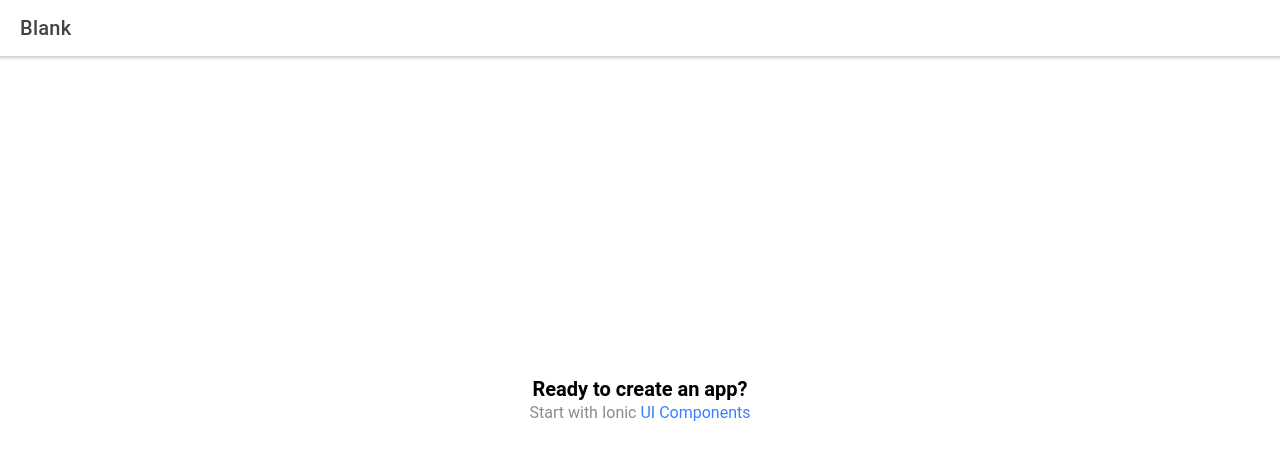
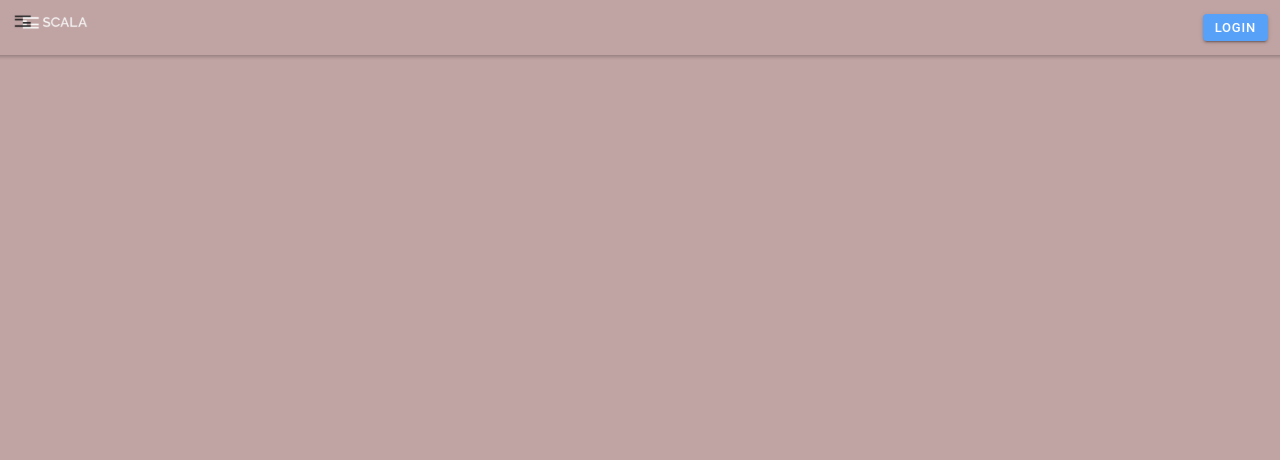
Before and after one commit to GurungPrabhu/Ionic-insta-clone, a React (Create React App) app: page /home in a window 1280 px wide. Shown: the top 460 px of the page. Built offline with nearby package versions, Linux system fonts and the light colour scheme.

Commit message:
feat: add header component

```diff
--- a/src/components/ExploreContainer.css
+++ /dev/null
@@ -1,24 +0,0 @@
-.container {
-  text-align: center;
-  position: absolute;
-  left: 0;
-  right: 0;
-  top: 50%;
-  transform: translateY(-50%);
-}
-
-.container strong {
-  font-size: 20px;
-  line-height: 26px;
-}
-
-.container p {
-  font-size: 16px;
-  line-height: 22px;
-  color: #8c8c8c;
-  margin: 0;
-}
-
-.container a {
-  text-decoration: none;
-}
--- a/src/components/ExploreContainer.tsx
+++ /dev/null
@@ -1,14 +0,0 @@
-import './ExploreContainer.css';
-
-interface ContainerProps { }
-
-const ExploreContainer: React.FC<ContainerProps> = () => {
-  return (
-    <div className="container">
-      <strong>Ready to create an app?</strong>
-      <p>Start with Ionic <a target="_blank" rel="noopener noreferrer" href="https://ionicframework.com/docs/components">UI Components</a></p>
-    </div>
-  );
-};
-
-export default ExploreContainer;
--- /dev/null
+++ b/src/components/header/header.tsx
@@ -0,0 +1,31 @@
+import React from "react";
+import {
+  IonButton,
+  IonCol,
+  IonGrid,
+  IonHeader,
+  IonImg,
+  IonRow,
+} from "@ionic/react";
+import "./style.css";
+
+const Header: React.FC = () => {
+  return (
+    <IonHeader>
+      <IonGrid>
+        <IonRow className="header-row">
+          <IonCol size="auto">
+            <IonImg src="./assets/scala.svg" className="scala-image" />
+          </IonCol>
+          <IonCol size="auto">
+            <IonButton color="primary" size="small">
+              Login
+            </IonButton>
+          </IonCol>
+        </IonRow>
+      </IonGrid>
+    </IonHeader>
+  );
+};
+
+export { Header };
--- /dev/null
+++ b/src/components/header/style.css
@@ -0,0 +1,8 @@
+.scala-image {
+  width: auto;
+  height: 1.5rem;
+}
+
+.header-row {
+  justify-content: space-between;
+}
--- /dev/null
+++ b/src/components/index.ts
@@ -0,0 +1 @@
+export * from "./header/header";
--- a/src/pages/Home.tsx
+++ b/src/pages/Home.tsx
@@ -1,22 +1,12 @@
-import { IonContent, IonHeader, IonPage, IonTitle, IonToolbar } from '@ionic/react';
-import ExploreContainer from '../components/ExploreContainer';
-import './Home.css';
+import { IonContent, IonPage } from "@ionic/react";
+import { Header } from "../components";
+import "./Home.css";
 
 const Home: React.FC = () => {
   return (
     <IonPage>
-      <IonHeader>
-        <IonToolbar>
-          <IonTitle>Blank</IonTitle>
-        </IonToolbar>
-      </IonHeader>
       <IonContent fullscreen>
-        <IonHeader collapse="condense">
-          <IonToolbar>
-            <IonTitle size="large">Blank</IonTitle>
-          </IonToolbar>
-        </IonHeader>
-        <ExploreContainer />
+        <Header />
       </IonContent>
     </IonPage>
   );
--- a/src/theme/variables.css
+++ b/src/theme/variables.css
@@ -4,7 +4,7 @@ http://ionicframework.com/docs/theming/ */
 /** Ionic CSS Variables **/
 :root {
   /** primary **/
-  --ion-color-primary: #3880ff;
+  --ion-color-primary: #57a1f9;
   --ion-color-primary-rgb: 56, 128, 255;
   --ion-color-primary-contrast: #ffffff;
   --ion-color-primary-contrast-rgb: 255, 255, 255;
@@ -74,163 +74,7 @@ http://ionicframework.com/docs/theming/ */
   --ion-color-light-contrast-rgb: 0, 0, 0;
   --ion-color-light-shade: #d7d8da;
   --ion-color-light-tint: #f5f6f9;
+
+  /* Theme override */
+  --ion-background-color: #c0a3a3;
 }
-
-@media (prefers-color-scheme: dark) {
-  /*
-   * Dark Colors
-   * -------------------------------------------
-   */
-
-  body {
-    --ion-color-primary: #428cff;
-    --ion-color-primary-rgb: 66,140,255;
-    --ion-color-primary-contrast: #ffffff;
-    --ion-color-primary-contrast-rgb: 255,255,255;
-    --ion-color-primary-shade: #3a7be0;
-    --ion-color-primary-tint: #5598ff;
-
-    --ion-color-secondary: #50c8ff;
-    --ion-color-secondary-rgb: 80,200,255;
-    --ion-color-secondary-contrast: #ffffff;
-    --ion-color-secondary-contrast-rgb: 255,255,255;
-    --ion-color-secondary-shade: #46b0e0;
-    --ion-color-secondary-tint: #62ceff;
-
-    --ion-color-tertiary: #6a64ff;
-    --ion-color-tertiary-rgb: 106,100,255;
-    --ion-color-tertiary-contrast: #ffffff;
-    --ion-color-tertiary-contrast-rgb: 255,255,255;
-    --ion-color-tertiary-shade: #5d58e0;
-    --ion-color-tertiary-tint: #7974ff;
-
-    --ion-color-success: #2fdf75;
-    --ion-color-success-rgb: 47,223,117;
-    --ion-color-success-contrast: #000000;
-    --ion-color-success-contrast-rgb: 0,0,0;
-    --ion-color-success-shade: #29c467;
-    --ion-color-success-tint: #44e283;
-
-    --ion-color-warning: #ffd534;
-    --ion-color-warning-rgb: 255,213,52;
-    --ion-color-warning-contrast: #000000;
-    --ion-color-warning-contrast-rgb: 0,0,0;
-    --ion-color-warning-shade: #e0bb2e;
-    --ion-color-warning-tint: #ffd948;
-
-    --ion-color-danger: #ff4961;
-    --ion-color-danger-rgb: 255,73,97;
-    --ion-color-danger-contrast: #ffffff;
-    --ion-color-danger-contrast-rgb: 255,255,255;
-    --ion-color-danger-shade: #e04055;
-    --ion-color-danger-tint: #ff5b71;
-
-    --ion-color-dark: #f4f5f8;
-    --ion-color-dark-rgb: 244,245,248;
-    --ion-color-dark-contrast: #000000;
-    --ion-color-dark-contrast-rgb: 0,0,0;
-    --ion-color-dark-shade: #d7d8da;
-    --ion-color-dark-tint: #f5f6f9;
-
-    --ion-color-medium: #989aa2;
-    --ion-color-medium-rgb: 152,154,162;
-    --ion-color-medium-contrast: #000000;
-    --ion-color-medium-contrast-rgb: 0,0,0;
-    --ion-color-medium-shade: #86888f;
-    --ion-color-medium-tint: #a2a4ab;
-
-    --ion-color-light: #222428;
-    --ion-color-light-rgb: 34,36,40;
-    --ion-color-light-contrast: #ffffff;
-    --ion-color-light-contrast-rgb: 255,255,255;
-    --ion-color-light-shade: #1e2023;
-    --ion-color-light-tint: #383a3e;
-  }
-
-  /*
-   * iOS Dark Theme
-   * -------------------------------------------
-   */
-
-  .ios body {
-    --ion-background-color: #000000;
-    --ion-background-color-rgb: 0,0,0;
-
-    --ion-text-color: #ffffff;
-    --ion-text-color-rgb: 255,255,255;
-
-    --ion-color-step-50: #0d0d0d;
-    --ion-color-step-100: #1a1a1a;
-    --ion-color-step-150: #262626;
-    --ion-color-step-200: #333333;
-    --ion-color-step-250: #404040;
-    --ion-color-step-300: #4d4d4d;
-    --ion-color-step-350: #595959;
-    --ion-color-step-400: #666666;
-    --ion-color-step-450: #737373;
-    --ion-color-step-500: #808080;
-    --ion-color-step-550: #8c8c8c;
-    --ion-color-step-600: #999999;
-    --ion-color-step-650: #a6a6a6;
-    --ion-color-step-700: #b3b3b3;
-    --ion-color-step-750: #bfbfbf;
-    --ion-color-step-800: #cccccc;
-    --ion-color-step-850: #d9d9d9;
-    --ion-color-step-900: #e6e6e6;
-    --ion-color-step-950: #f2f2f2;
-
-    --ion-item-background: #000000;
-
-    --ion-card-background: #1c1c1d;
-  }
-
-  .ios ion-modal {
-    --ion-background-color: var(--ion-color-step-100);
-    --ion-toolbar-background: var(--ion-color-step-150);
-    --ion-toolbar-border-color: var(--ion-color-step-250);
-  }
-
-
-  /*
-   * Material Design Dark Theme
-   * -------------------------------------------
-   */
-
-  .md body {
-    --ion-background-color: #121212;
-    --ion-background-color-rgb: 18,18,18;
-
-    --ion-text-color: #ffffff;
-    --ion-text-color-rgb: 255,255,255;
-
-    --ion-border-color: #222222;
-
-    --ion-color-step-50: #1e1e1e;
-    --ion-color-step-100: #2a2a2a;
-    --ion-color-step-150: #363636;
-    --ion-color-step-200: #414141;
-    --ion-color-step-250: #4d4d4d;
-    --ion-color-step-300: #595959;
-    --ion-color-step-350: #656565;
-    --ion-color-step-400: #717171;
-    --ion-color-step-450: #7d7d7d;
-    --ion-color-step-500: #898989;
-    --ion-color-step-550: #949494;
-    --ion-color-step-600: #a0a0a0;
-    --ion-color-step-650: #acacac;
-    --ion-color-step-700: #b8b8b8;
-    --ion-color-step-750: #c4c4c4;
-    --ion-color-step-800: #d0d0d0;
-    --ion-color-step-850: #dbdbdb;
-    --ion-color-step-900: #e7e7e7;
-    --ion-color-step-950: #f3f3f3;
-
-    --ion-item-background: #1e1e1e;
-
-    --ion-toolbar-background: #1f1f1f;
-
-    --ion-tab-bar-background: #1f1f1f;
-
-    --ion-card-background: #1e1e1e;
-  }
-}
```
Also changed, not shown: public/assets/scala.svg (added).
